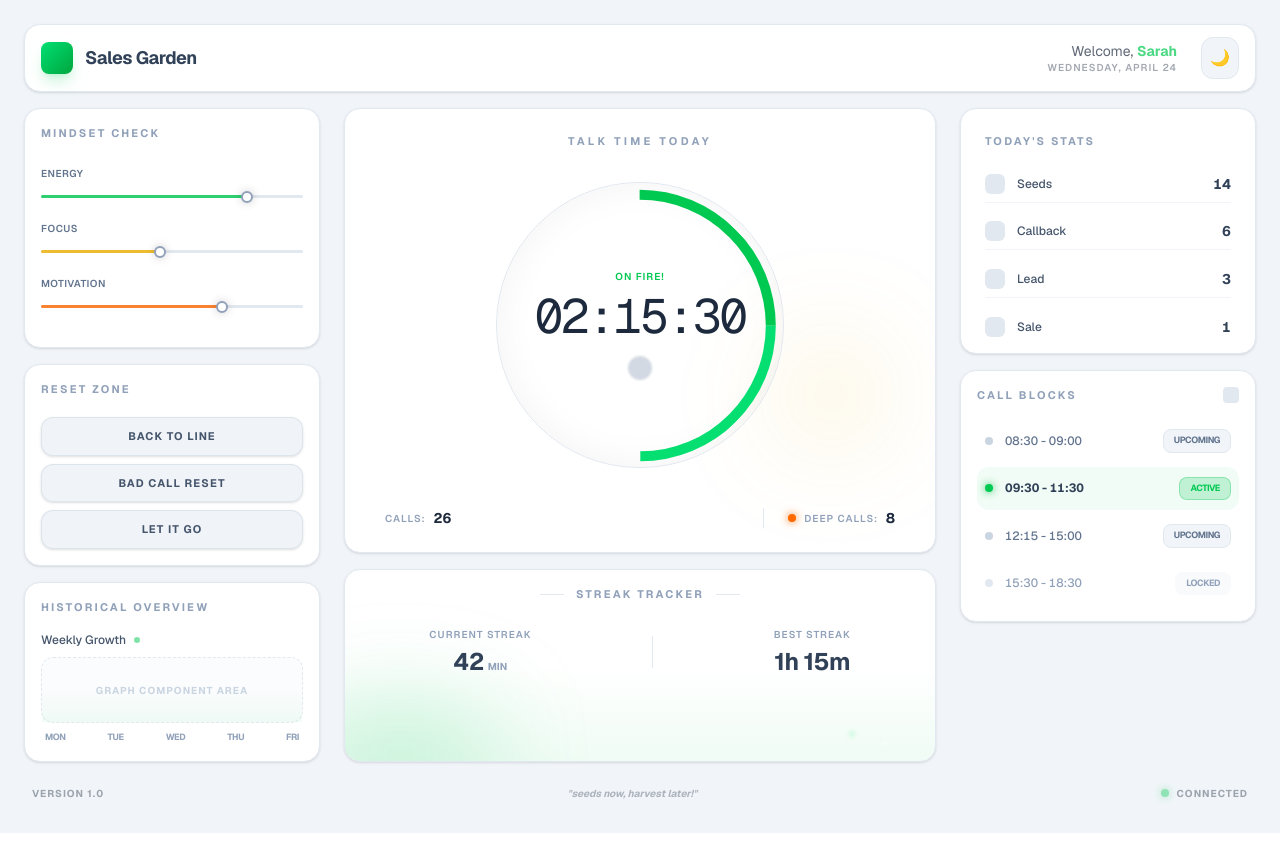
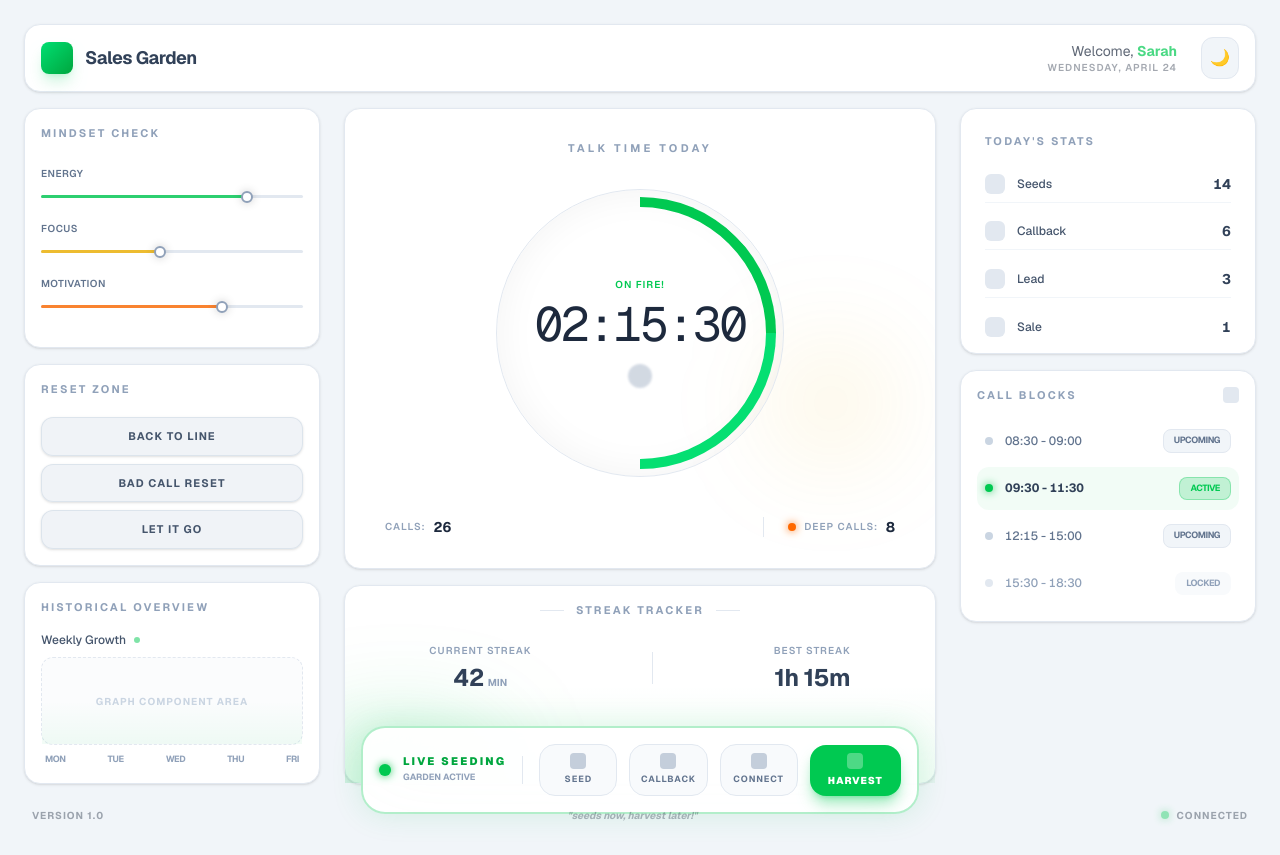
Before and after one commit to jorgezerpa/garden, a Next.js app: page / in a window 1280 px wide. Before the commit the page ends 833 px from the top, so only its background shows below. Built offline with nearby package versions, Linux system fonts and the light colour scheme.

Commit message:
Implement manual seeding bar

```diff
--- a/app/page.tsx
+++ b/app/page.tsx
@@ -1,4 +1,5 @@
 'use client'
+import { TalkTime } from '@/components/TalkTime'
 import { useTheme } from 'next-themes'
 import { useState, useEffect } from 'react'
 
@@ -149,63 +150,16 @@ export default function Home() {
         {/* Middle Column */}
         <section className="flex flex-col gap-4 w-full lg:w-1/2">
           {/* --- Talk Time --- */}
-          <div className="bg-white dark:bg-[#252b39]/80 backdrop-blur-md border border-slate-200 dark:border-white/10 shadow-sm dark:shadow-[0_0_15px_rgba(0,0,0,0.4)] rounded-2xl p-6 flex-[2.5] min-h-[400px] flex flex-col items-center justify-center relative overflow-hidden transition-all duration-500">
-
-            {/* 1. Atmospheric Overlays */}
-            <div className="absolute inset-0 bg-gradient-to-b from-white/5 to-transparent pointer-events-none" />
-            {/* The "Golden Dust" sparkle effect from the image */}
-            <div className="absolute top-1/2 right-10 w-32 h-32 bg-yellow-500/10 blur-[50px] rounded-full pointer-events-none" />
-
-            {/* 2. Top Label */}
-            <h3 className="text-[11px] font-bold uppercase tracking-[0.3em] text-slate-400 dark:text-slate-500 mb-8 z-10">
-              Talk Time Today
-            </h3>
-
-            {/* 3. The Main Glowing Ring Container */}
-            <div className="relative w-72 h-72 flex items-center justify-center">
-
-              {/* Outer Static Ring */}
-              <div className="absolute inset-0 rounded-full border border-slate-200 dark:border-white/5 shadow-[inset_0_0_40px_rgba(0,0,0,0.05)] dark:shadow-[inset_0_0_60px_rgba(0,0,0,0.3)]" />
-
-              {/* The Glowing Progress Segment (Represented as a thick border with glow) */}
-              <div className="absolute inset-2 rounded-full border-[10px] border-transparent border-t-green-500 border-r-green-400 dark:drop-shadow-[0_0_15px_rgba(34,197,94,0.6)] rotate-45" />
-
-              {/* Inner Content */}
-              <div className="text-center z-10">
-                <span className="text-[10px] font-semibold uppercase tracking-widest text-green-500 dark:drop-shadow-[0_0_8px_rgba(34,197,94,0.4)] mb-2 block">
-                  On Fire!
-                </span>
-                <h2 className="text-5xl font-mono tracking-tighter text-slate-800 dark:text-white dark:drop-shadow-[0_0_10px_rgba(255,255,255,0.2)]">
-                  02:15:30
-                </h2>
-                {/* Leaves/Icon placeholder */}
-                <div className="mt-4 flex justify-center opacity-40">
-                  <div className="w-6 h-6 bg-slate-400 dark:bg-slate-600 rounded-full blur-[1px]" />
-                </div>
-              </div>
-            </div>
-
-            {/* 4. Bottom Stats (Calls vs Deep Calls) */}
-            <div className="flex w-full justify-between mt-10 px-4 z-10">
-              <div className="flex items-center gap-2">
-                <span className="text-[10px] font-semibold uppercase tracking-widest text-slate-400">Calls:</span>
-                <span className="text-sm font-bold tabular-nums">26</span>
-              </div>
-
-              <div className="flex items-center gap-2 border-l border-slate-200 dark:border-white/10 pl-6">
-                <div className="w-2 h-2 rounded-full bg-orange-500 shadow-[0_0_8px_#f97316]" />
-                <span className="text-[10px] font-semibold uppercase tracking-widest text-slate-400">Deep Calls:</span>
-                <span className="text-sm font-bold tabular-nums">8</span>
-              </div>
-            </div>
-          </div>
+          <TalkTime />
 
           {/* --- streak tracker Section --- */}
-          <div className="bg-white dark:bg-[#252b39]/80 backdrop-blur-md border border-slate-200 dark:border-white/10 shadow-sm dark:shadow-[0_0_15px_rgba(0,0,0,0.4)] rounded-2xl p-4 flex-1 min-h-[140px] relative overflow-hidden group transition-all duration-500">
+          <div className="bg-white dark:bg-[#252b39]/80 backdrop-blur-md border border-slate-200 dark:border-white/10 shadow-sm dark:shadow-[0_0_15px_rgba(0,0,0,0.4)] rounded-2xl p-4 flex-1 min-h-[140px] relative  group transition-all duration-500">
 
             {/* 1. Atmospheric Glows (The "Meadow" Effect) */}
-            <div className="absolute inset-0 bg-gradient-to-t from-green-500/10 via-transparent to-transparent opacity-60 pointer-events-none" />
-            <div className="absolute -bottom-10 -left-10 w-48 h-24 bg-green-500/20 blur-[50px] rounded-full pointer-events-none group-hover:bg-green-500/30 transition-colors duration-700" />
+            <div className='absolute inset-0 overflow-hidden'>
+              <div className="absolute inset-0 bg-gradient-to-t from-green-500/10 via-transparent to-transparent opacity-60 pointer-events-none" />
+              <div className="absolute -bottom-10 -left-10 w-48 h-24 bg-green-500/20 blur-[50px] rounded-full pointer-events-none group-hover:bg-green-500/30 transition-colors duration-700" />
+            </div>
 
             {/* 2. Header Label with decorative lines */}
             <div className="relative z-10 flex items-center justify-center gap-3 mb-6">
@@ -247,6 +201,8 @@ export default function Home() {
             {/* 4. Tiny Decorative Glows (Sparkles) */}
             <div className="absolute bottom-4 right-12 w-1 h-1 bg-white rounded-full blur-[1px] animate-pulse opacity-30" />
             <div className="absolute bottom-6 right-20 w-1.5 h-1.5 bg-green-300 rounded-full blur-[2px] animate-pulse opacity-20" />
+
+            <ManualSeeding />
           </div>
         </section>
 
@@ -469,3 +425,73 @@ const CallBlock = ({ time, status }: CallBlockProps) => {
     </div>
   );
 };
+
+// -------------------------------
+// MANUAL SEEDING
+// -------------------------------
+const ManualSeeding = () => {
+  return (
+    <>
+          {/* --- High-Visibility Manual Seeding Bar --- */}
+      <div className="max-w-2xl mx-auto relative top-[20%] mt-5 md:mt-0">
+        <div className={`
+          /* Background & Glass - Darker and less transparent for visibility */
+          bg-white/95 dark:bg-[#1e2330]
+          backdrop-blur-2xl
+
+          /* The "Pop" - Thick saturated border and a neon perimeter glow */
+          border-2 border-green-500/30 dark:border-green-400/20
+          shadow-[0_0_30px_rgba(34,197,94,0.15)] dark:shadow-[0_0_50px_rgba(0,0,0,0.6)]
+
+          rounded-3xl p-4 flex items-center justify-between gap-4
+        `}>
+
+          {/* Status Indicator (Left) */}
+          <div className="hidden sm:flex items-center gap-3 pr-4 border-r border-slate-200 dark:border-white/10">
+            <div className="relative">
+              <div className="w-3 h-3 bg-green-500 rounded-full animate-ping absolute inset-0 opacity-20" />
+              <div className="w-3 h-3 bg-green-500 rounded-full shadow-[0_0_8px_#22c55e]" />
+            </div>
+            <div className="flex flex-col">
+              <span className="text-[11px] font-black uppercase tracking-[0.2em] text-green-600 dark:text-green-400 leading-none">
+                Live Seeding
+              </span>
+              <span className="text-[9px] text-slate-400 dark:text-slate-500 uppercase font-bold mt-1">
+                Garden Active
+              </span>
+            </div>
+          </div>
+
+          {/* Buttons Container */}
+          <div className="flex-1 flex flex-col md:flex-row items-center gap-2 sm:gap-3">
+
+            {/* Standard Seed */}
+            <button className="w-full md:w-auto flex-1 flex flex-col items-center justify-center gap-1 py-2 rounded-2xl bg-slate-50 dark:bg-white/5 border border-slate-200 dark:border-white/10 hover:border-green-500/50 transition-all active:scale-90 group">
+              <div className="w-4 h-4 bg-slate-400/50 rounded-sm group-hover:bg-green-500 transition-colors" />
+              <span className="text-[9px] font-bold uppercase tracking-widest text-slate-500 dark:text-slate-400">Seed</span>
+            </button>
+
+            {/* Callback */}
+            <button className="w-full md:w-auto flex-1 flex flex-col items-center justify-center gap-1 py-2 rounded-2xl bg-slate-50 dark:bg-white/5 border border-slate-200 dark:border-white/10 hover:border-blue-500/50 transition-all active:scale-90 group">
+              <div className="w-4 h-4 bg-slate-400/50 rounded-sm group-hover:bg-blue-500 transition-colors" />
+              <span className="text-[9px] font-bold uppercase tracking-widest text-slate-500 dark:text-slate-400">Callback</span>
+            </button>
+
+            {/* Connection */}
+            <button className="w-full md:w-auto flex-1 flex flex-col items-center justify-center gap-1 py-2 rounded-2xl bg-slate-50 dark:bg-white/5 border border-slate-200 dark:border-white/10 hover:border-purple-500/50 transition-all active:scale-90 group">
+              <div className="w-4 h-4 bg-slate-400/50 rounded-sm group-hover:bg-purple-500 transition-colors" />
+              <span className="text-[9px] font-bold uppercase tracking-widest text-slate-500 dark:text-slate-400">Connect</span>
+            </button>
+
+            {/* Harvest (The main action) */}
+            <button className="w-full md:w-auto flex-[1.2] flex flex-col items-center justify-center gap-1 py-2 rounded-2xl bg-green-500 text-white shadow-lg shadow-green-500/40 hover:bg-green-400 transition-all active:scale-95">
+              <div className="w-4 h-4 bg-white/30 rounded-sm" />
+              <span className="text-[10px] font-black uppercase tracking-widest">Harvest</span>
+            </button>
+
+          </div>
+        </div>
+      </div>
+    </>
+  )
+}
--- /dev/null
+++ b/components/TalkTime.tsx
@@ -0,0 +1,55 @@
+export function TalkTime() {
+
+  return (
+        <div className="bg-white dark:bg-[#252b39]/80 backdrop-blur-md border border-slate-200 dark:border-white/10 shadow-sm dark:shadow-[0_0_15px_rgba(0,0,0,0.4)] rounded-2xl p-6 flex-[2.5] min-h-[400px] flex flex-col items-center justify-center relative overflow-hidden transition-all duration-500">
+
+            {/* 1. Atmospheric Overlays */}
+            <div className="absolute inset-0 bg-gradient-to-b from-white/5 to-transparent pointer-events-none" />
+            {/* The "Golden Dust" sparkle effect from the image */}
+            <div className="absolute top-1/2 right-10 w-32 h-32 bg-yellow-500/10 blur-[50px] rounded-full pointer-events-none" />
+
+            {/* 2. Top Label */}
+            <h3 className="text-[11px] font-bold uppercase tracking-[0.3em] text-slate-400 dark:text-slate-500 mb-8 z-10">
+              Talk Time Today
+            </h3>
+
+            {/* 3. The Main Glowing Ring Container */}
+            <div className="relative w-72 h-72 flex items-center justify-center">
+
+              {/* Outer Static Ring */}
+              <div className="absolute inset-0 rounded-full border border-slate-200 dark:border-white/5 shadow-[inset_0_0_40px_rgba(0,0,0,0.05)] dark:shadow-[inset_0_0_60px_rgba(0,0,0,0.3)]" />
+
+              {/* The Glowing Progress Segment (Represented as a thick border with glow) */}
+              <div className="absolute inset-2 rounded-full border-[10px] border-transparent border-t-green-500 border-r-green-400 dark:drop-shadow-[0_0_15px_rgba(34,197,94,0.6)] rotate-45" />
+
+              {/* Inner Content */}
+              <div className="text-center z-10">
+                <span className="text-[10px] font-semibold uppercase tracking-widest text-green-500 dark:drop-shadow-[0_0_8px_rgba(34,197,94,0.4)] mb-2 block">
+                  On Fire!
+                </span>
+                <h2 className="text-5xl font-mono tracking-tighter text-slate-800 dark:text-white dark:drop-shadow-[0_0_10px_rgba(255,255,255,0.2)]">
+                  02:15:30
+                </h2>
+                {/* Leaves/Icon placeholder */}
+                <div className="mt-4 flex justify-center opacity-40">
+                  <div className="w-6 h-6 bg-slate-400 dark:bg-slate-600 rounded-full blur-[1px]" />
+                </div>
+              </div>
+            </div>
+
+            {/* 4. Bottom Stats (Calls vs Deep Calls) */}
+            <div className="flex w-full justify-between mt-10 px-4 z-10">
+              <div className="flex items-center gap-2">
+                <span className="text-[10px] font-semibold uppercase tracking-widest text-slate-400">Calls:</span>
+                <span className="text-sm font-bold tabular-nums">26</span>
+              </div>
+
+              <div className="flex items-center gap-2 border-l border-slate-200 dark:border-white/10 pl-6">
+                <div className="w-2 h-2 rounded-full bg-orange-500 shadow-[0_0_8px_#f97316]" />
+                <span className="text-[10px] font-semibold uppercase tracking-widest text-slate-400">Deep Calls:</span>
+                <span className="text-sm font-bold tabular-nums">8</span>
+              </div>
+            </div>
+          </div>
+  );
+}
```
